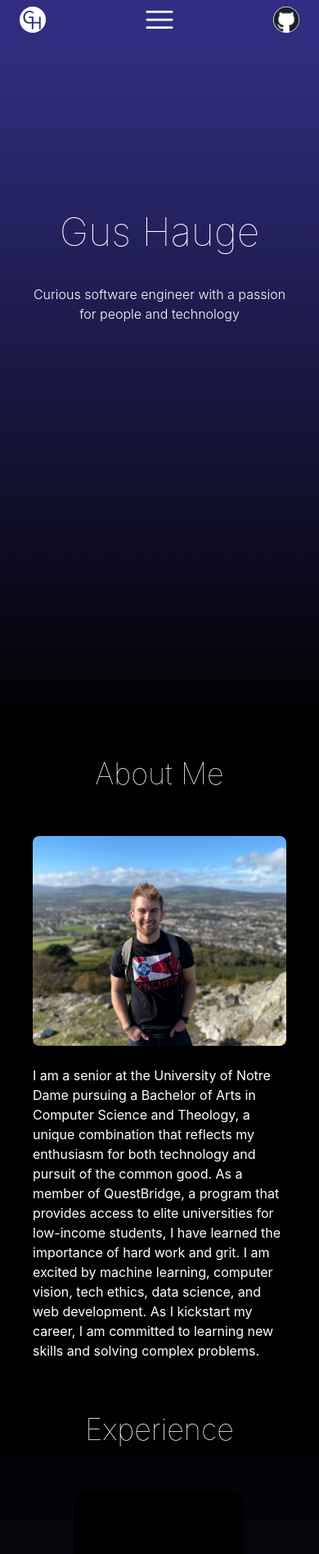
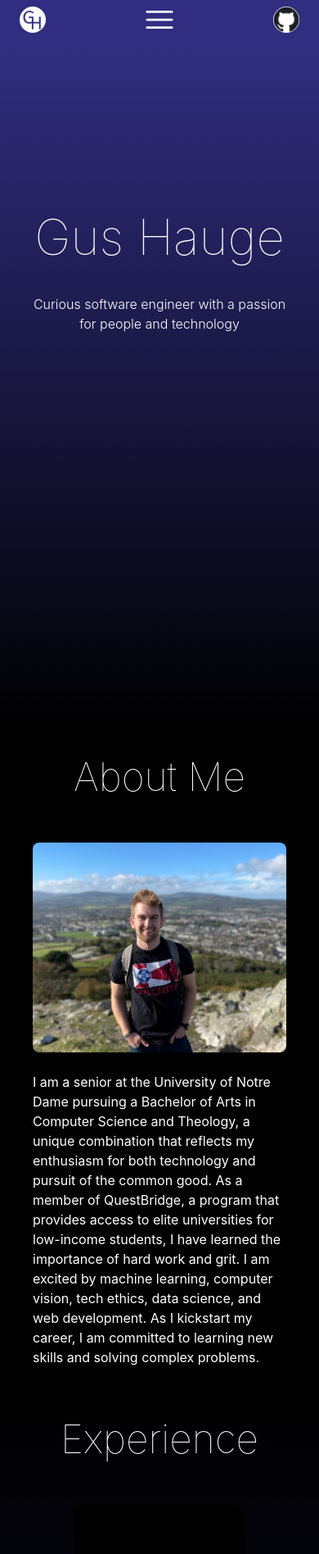
Before and after one commit to GusHauge/GusHauge.github.io, a React (Create React App) app: page / in a window 390 px wide. Shown: the top 1896 px of the page at 82% size. Built offline with nearby package versions, Linux system fonts and the light colour scheme.

Commit message:
Changed headers

```diff
--- a/src/components/About.js
+++ b/src/components/About.js
@@ -4,7 +4,7 @@ export const About = () => {
       id="about"
       className="flex flex-col w-full h-fit bg-black items-center space-y-14 sm:space-y-20 py-8 sm:py-14 px-10"
     >
-      <h1 className="text-4xl sm:text-6xl font-thin">About Me</h1>
+      <h1 className="text-5xl sm:text-6xl font-thin">About Me</h1>
       <div className="flex flex-col sm:flex-row items-center justify-center space-y-6 sm:space-x-8 sm:space-y-0 md:space-x-12 lg:space-x-16 xl:space-x-20">
         <div className="shrink-0 sm:w-1/3">
           <img
--- a/src/components/Contact.js
+++ b/src/components/Contact.js
@@ -4,7 +4,7 @@ export const Contact = () => {
       id="contact"
       className="flex flex-col w-full h-fit bg-gradient-to-b from-indigo-900 to-black items-center space-y-14 sm:space-y-20 py-8 sm:py-14 px-10 pb-32"
     >
-      <h1 className="text-4xl sm:text-6xl font-thin">Contact Me</h1>
+      <h1 className="text-5xl sm:text-6xl font-thin">Contact Me</h1>
       <div className="flex flex-col lg:flex-row items-center justify-center space-y-6 lg:space-x-8 lg:space-y-0 xl:space-x-12">
         <div className="shrink-0 lg:w-1/3">
           <img
--- a/src/components/Experience.js
+++ b/src/components/Experience.js
@@ -4,7 +4,7 @@ export const Experience = () => {
       id="experience"
       className="flex flex-col w-full h-fit bg-gradient-to-b from-black to-indigo-900 items-center space-y-14 sm:space-y-20 py-8 sm:py-14 px-10"
     >
-      <h1 className="text-4xl sm:text-6xl font-thin">Experience</h1>
+      <h1 className="text-5xl sm:text-6xl font-thin">Experience</h1>
       <div className="flex flex-col gap-16">
         <div className="flex flex-col space-y-6 items-center justify-center sm:flex-row sm:space-y-0">
           <div className="shrink-0">
--- a/src/components/Projects.js
+++ b/src/components/Projects.js
@@ -4,7 +4,7 @@ export const Projects = () => {
       id="projects"
       className="flex flex-col w-full h-fit bg-indigo-900 items-center space-y-14 sm:space-y-20 py-8 sm:py-14 px-10"
     >
-      <h1 className="text-4xl sm:text-6xl font-thin">Projects</h1>
+      <h1 className="text-5xl sm:text-6xl font-thin">Projects</h1>
       <div className="flex flex-col gap-16">
         <div className="flex flex-col items-center justify-center space-y-6 lg:flex-row lg:space-y-0">
           <div className="shrink-0">
--- a/src/components/Title.js
+++ b/src/components/Title.js
@@ -1,7 +1,7 @@
 export const Title = () => {
   return (
     <div className="flex flex-col w-full h-screen bg-gradient-to-t from-black to-indigo-900 space-y-10 items-center text-center px-10">
-      <h1 className="text-5xl sm:text-7xl mt-[25vh] font-thin">Gus Hauge</h1>
+      <h1 className="text-6xl sm:text-7xl mt-[25vh] font-thin">Gus Hauge</h1>
       <h2 className="text-base sm:text-xl font-light">
         Curious software engineer with a passion for people and technology
       </h2>
```
